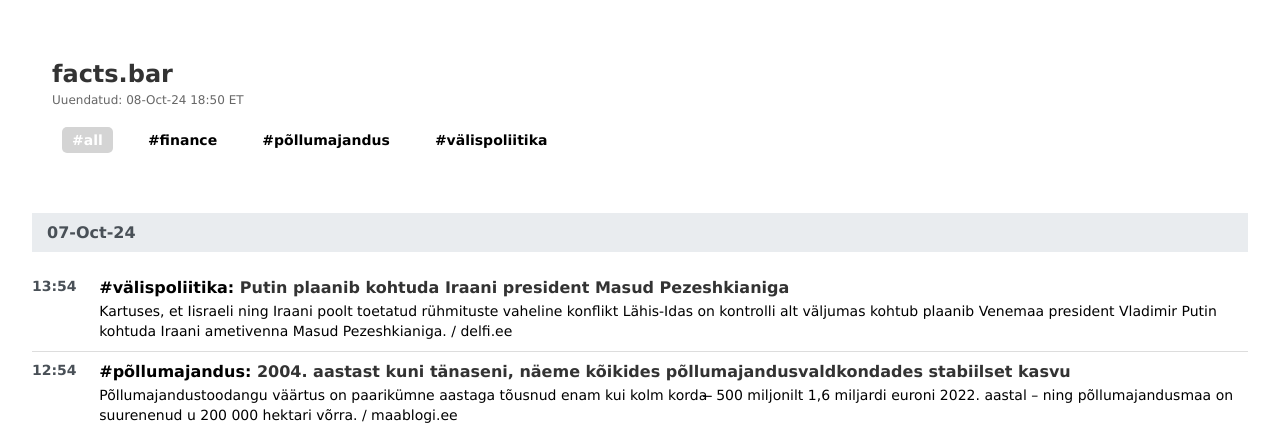
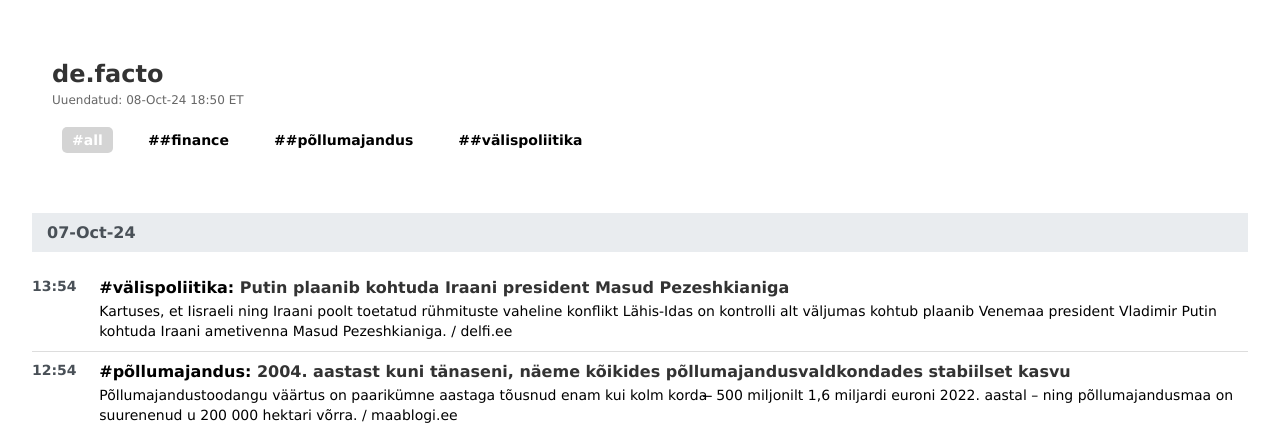
Before and after one commit to akaimar/defacto, a Flask app: page / in a window 1280 px wide. Shown: the top 427 px of the page. Run offline with Flask 3, Linux system fonts and the light colour scheme.

Commit message:
first commit

```diff
--- a/templates/index.html
+++ b/templates/index.html
@@ -3,20 +3,20 @@
 <head>
     <meta charset="UTF-8">
     <meta name="viewport" content="width=device-width, initial-scale=1.0">
-    <title>facts.bar</title>
+    <title>de.facto</title>
     <link rel="stylesheet" href="{{ url_for('static', filename='css/styles.css') }}">
 </head>
 <body>
     <div class="container">
         <header>
-            <h1>facts.bar</h1>
+            <h1>de.facto</h1>
             <p>Uuendatud: {{ datetime.now().strftime('%d-%b-%y %H:%M ET') }}</p>
 
             <!-- Topic Cloud Section -->
             <div class="topic-cloud">
                 <a href="{{ url_for('home', topic='all') }}" class="{% if selected_topic == 'all' %}selected{% endif %}">#all</a>
                 {% for topic in all_topics %}
-                <a href="{{ url_for('home', topic=topic) }}" class="{% if selected_topic == topic %}selected{% endif %}">{{ topic }}</a>
+                <a href="{{ url_for('home', topic=topic) }}" class="{% if selected_topic == topic %}selected{% endif %}">#{{ topic }}</a>
                 {% endfor %}
             </div>
         </header>
```
